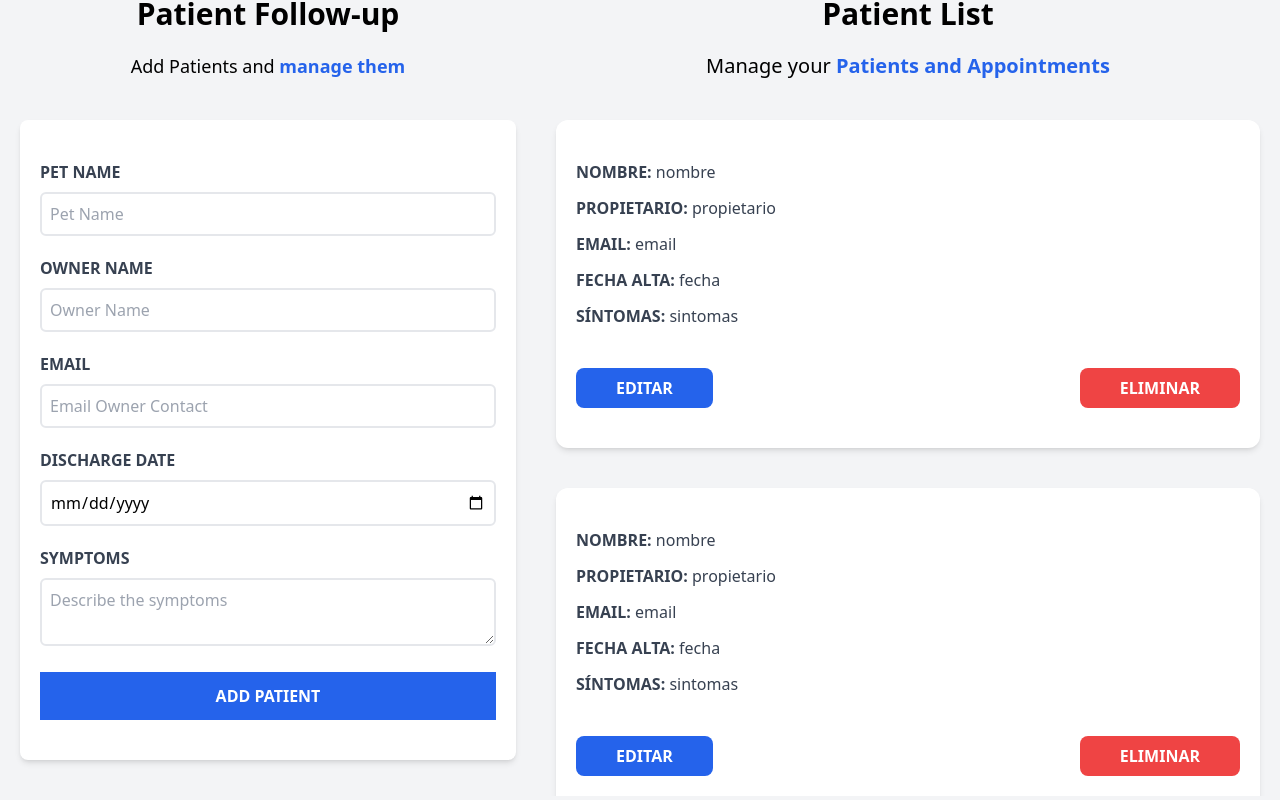
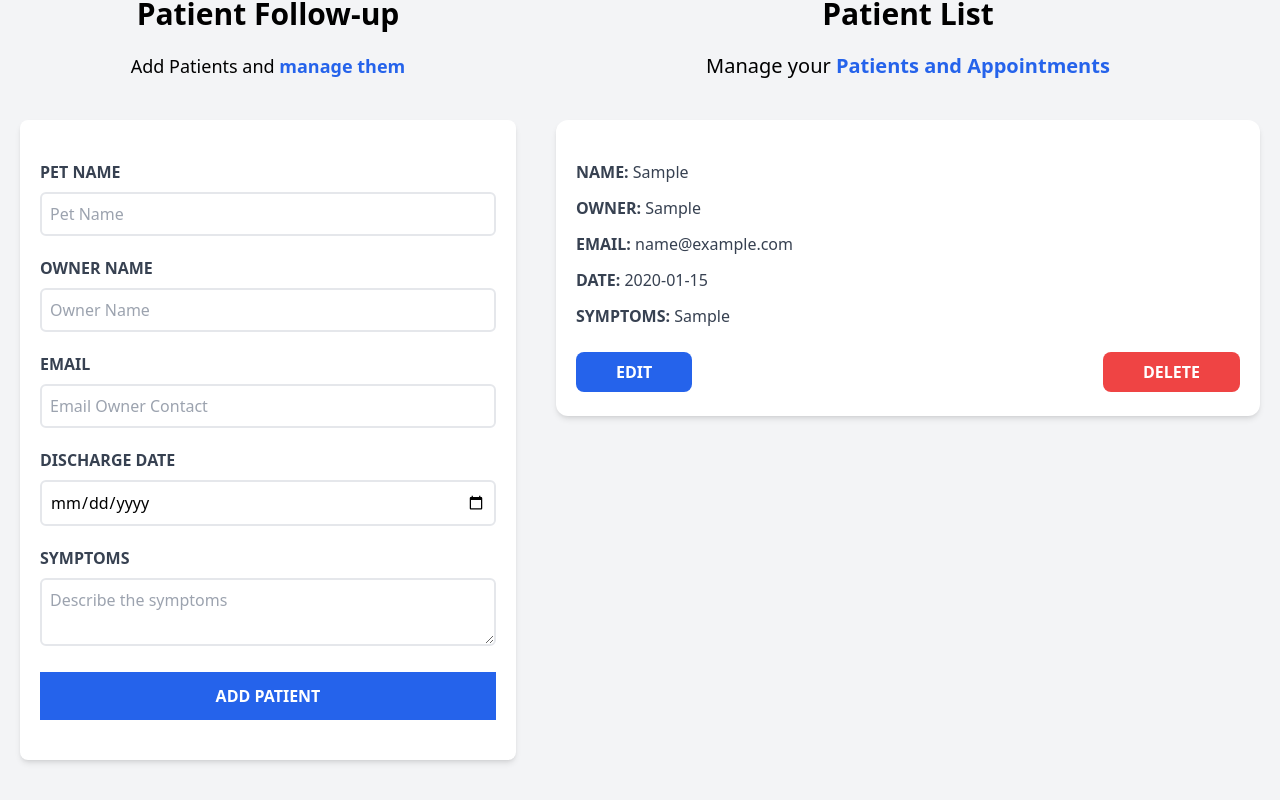
Before and after one commit to germanmahecha/react-appointments, a React (Vite) app: page / in a window 1280 px wide. Both pictures are taken after typing "Sample", "Sample", "name@example.com", "2020-01-15", "Sample" into the empty fields and a click on the input "Add Patient". Shown: the part 180-980 px from the top of the page. Built offline with nearby package versions, Linux system fonts and the light colour scheme.

Commit message:
Print Patient List

```diff
--- a/src/App.jsx
+++ b/src/App.jsx
@@ -1,19 +1,19 @@
 import { useState } from 'react'
 import Header from "./components/Header.jsx";
 import Form from "./components/Form.jsx";
-import PatientList from "./components/PatientList.jsx";
+import ClientList from "./components/ClientList.jsx";
 function App() {
-    const [patients, setPatients] = useState([]);
+    const [clients, setClients] = useState([]);
 
     return (
         <div className="container mx-auto mt-20">
              <Header />
             <div className="mt-12 md:flex">
                 <Form
-                    patients={patients}
-                    setPatients={setPatients}
+                    clients={clients}
+                    setClients={setClients}
                 />
-                <PatientList />
+                <ClientList clients={clients}/>
             </div>
         </div>
   )
--- /dev/null
+++ b/src/components/Client.jsx
@@ -0,0 +1,42 @@
+const Client = ({client}) => {
+    const { petName, owner, email, dateIni, symptoms, id } = client
+    return (
+        <div className="mx-5 my-10 bg-white shadow-md px-5 pt-10 pb-5 rounded-xl">
+            <p className="font-bold mb-3 text-gray-700 uppercase">Name: {''}
+                <span className="font-normal normal-case">{petName}</span>
+            </p>
+
+            <p className="font-bold mb-3 text-gray-700 uppercase">Owner: {''}
+                <span className="font-normal normal-case">{owner}</span>
+            </p>
+
+            <p className="font-bold mb-3 text-gray-700 uppercase">Email: {''}
+                <span className="font-normal normal-case">{email}</span>
+            </p>
+
+            <p className="font-bold mb-3 text-gray-700 uppercase">Date: {''}
+                <span className="font-normal normal-case">{dateIni}</span>
+            </p>
+
+            <p className="font-bold mb-3 text-gray-700 uppercase">Symptoms: {''}
+                <span className="font-normal normal-case">{symptoms}</span>
+            </p>
+
+            <div className="flex justify-between mt-5 py-1">
+                <button
+                    type="button"
+                    className="py-2 px-10 bg-blue-600 hover:bg-blue-600 text-white font-bold uppercase rounded-lg"
+
+                >Edit</button>
+
+                <button
+                    type="button"
+                    className="py-2 px-10 bg-red-500 hover:bg-red-600 text-white font-bold uppercase rounded-lg"
+
+                >Delete</button>
+            </div>
+        </div>
+    )
+}
+
+export default Client
--- /dev/null
+++ b/src/components/ClientList.jsx
@@ -0,0 +1,42 @@
+import Patient from './Client.jsx'
+import Client from "./Client.jsx";
+const ClientList = ({clients}) => {
+
+
+    return (
+        <div className="md:w-1/2 lg:w-3/5 md:h-screen overflow-y-scroll">
+
+            {
+                clients && clients.length ? (
+                    <>
+                        <h2 className="font-black text-3xl text-center">Patient List</h2>
+                        <p className="text-xl mt-5 mb-10 text-center">
+                            Manage your {''}
+                            <span className="text-blue-600 font-bold ">Patients and Appointments</span>
+                        </p>
+
+                        {
+                            clients.map( client  => (
+                                <Client
+                                    key={client.id}
+                                    client={client}
+                                />
+                            ))
+                        }
+                    </>
+                ) : (
+                    <>
+                        <h2 className="font-black text-3xl text-center">Patient List empty</h2>
+                        <p className="text-xl mt-5 mb-10 text-center">
+                            Add a new patient {''}
+                            <span className="text-blue-600 font-bold ">patient</span>
+                        </p>
+                    </>
+                )}
+
+
+
+        </div>
+    )
+}
+export default ClientList;
--- a/src/components/Error.jsx
+++ b/src/components/Error.jsx
@@ -1,7 +1,7 @@
-const Error = ({children}) => {
+const Error = ({message}) => {
     return (
         <div className="bg-red-600 text-white text-center p-3 uppercase font-bold mb-3 rounded-md">
-            {children}
+            {message}
         </div>
     )
 }
--- a/src/components/Form.jsx
+++ b/src/components/Form.jsx
@@ -1,6 +1,6 @@
 import { useState, useEffect } from 'react';
-import Error from './Error'
-const Form = ({patients,setPatients}) => {
+import Error from "./Error.jsx";
+const Form = ({clients,setClients}) => {
     const [petName, setPetName] = useState('');
     const [owner, setOwner] = useState('');
     const [email, setEmail] = useState('');
@@ -8,6 +8,12 @@ const Form = ({patients,setPatients}) => {
     const [symptoms, setSymptoms] = useState('');
 
     const [error, setError] = useState(false)
+
+    const IdGenerator = () => {
+        const random = Math.random().toString(36).substring(2)
+        const date = Date.now().toString(36)
+        return random + date
+    }
     const handleSubmit = (e) => {
         //Prevent form submission
         e.preventDefault();
@@ -18,16 +24,17 @@ const Form = ({patients,setPatients}) => {
         }
         setError(false)
 
-        //Object Patient
-        const objPatient = {
+        //Object Client
+        const objClient = {
             petName,
             owner,
             email,
             dateIni,
-            symptoms
+            symptoms,
+            id: IdGenerator()
         }
         //Take a copy of the current customers and add the new one
-        setPatients([...patients, objPatient])
+        setClients([...clients, objClient])
 
         //Reset form
         setPetName('')
@@ -50,7 +57,7 @@ const Form = ({patients,setPatients}) => {
                 onSubmit={handleSubmit}
                 className="bg-white shadow-md rounded-lg py-10 px-5 mb-10">
 
-                { error &&  <Error><p>All fields are required</p></Error>}
+                { error &&  <Error message='All fields are required'/>}
 
                 <div className="mb-5">
                     <label htmlFor="pet" className="block text-gray-700 uppercase font-bold">
--- a/src/components/Patient.jsx
+++ /dev/null
@@ -1,42 +0,0 @@
-const Patient = () => {
-
-    return (
-        <div className="mx-5 my-10 bg-white shadow-md px-5 py-10 rounded-xl">
-            <p className="font-bold mb-3 text-gray-700 uppercase">Nombre: {''}
-                <span className="font-normal normal-case">nombre</span>
-            </p>
-
-            <p className="font-bold mb-3 text-gray-700 uppercase">Propietario: {''}
-                <span className="font-normal normal-case">propietario</span>
-            </p>
-
-            <p className="font-bold mb-3 text-gray-700 uppercase">Email: {''}
-                <span className="font-normal normal-case">email</span>
-            </p>
-
-            <p className="font-bold mb-3 text-gray-700 uppercase">Fecha Alta: {''}
-                <span className="font-normal normal-case">fecha</span>
-            </p>
-
-            <p className="font-bold mb-3 text-gray-700 uppercase">Síntomas: {''}
-                <span className="font-normal normal-case">sintomas</span>
-            </p>
-
-            <div className="flex justify-between mt-10">
-                <button
-                    type="button"
-                    className="py-2 px-10 bg-blue-600 hover:bg-indigo-700 text-white font-bold uppercase rounded-lg"
-
-                >Editar</button>
-
-                <button
-                    type="button"
-                    className="py-2 px-10 bg-red-500 hover:bg-red-700 text-white font-bold uppercase rounded-lg"
-
-                >Eliminar</button>
-            </div>
-        </div>
-    )
-}
-
-export default Patient
--- a/src/components/PatientList.jsx
+++ /dev/null
@@ -1,16 +0,0 @@
-import Patient from './Patient'
-const PatientList = () => {
-    return (
-        <div className="md:w-1/2 lg:w-3/5 md:h-screen overflow-y-scroll">
-            <h2 className="font-black text-3xl text-center">Patient List</h2>
-            <p className="text-xl mt-5 mb-10 text-center">
-                Manage your {''}
-                <span className="text-blue-600 font-bold ">Patients and Appointments</span>
-            </p>
-            <Patient />
-            <Patient />
-            <Patient />
-        </div>
-    )
-}
-export default PatientList;
```
